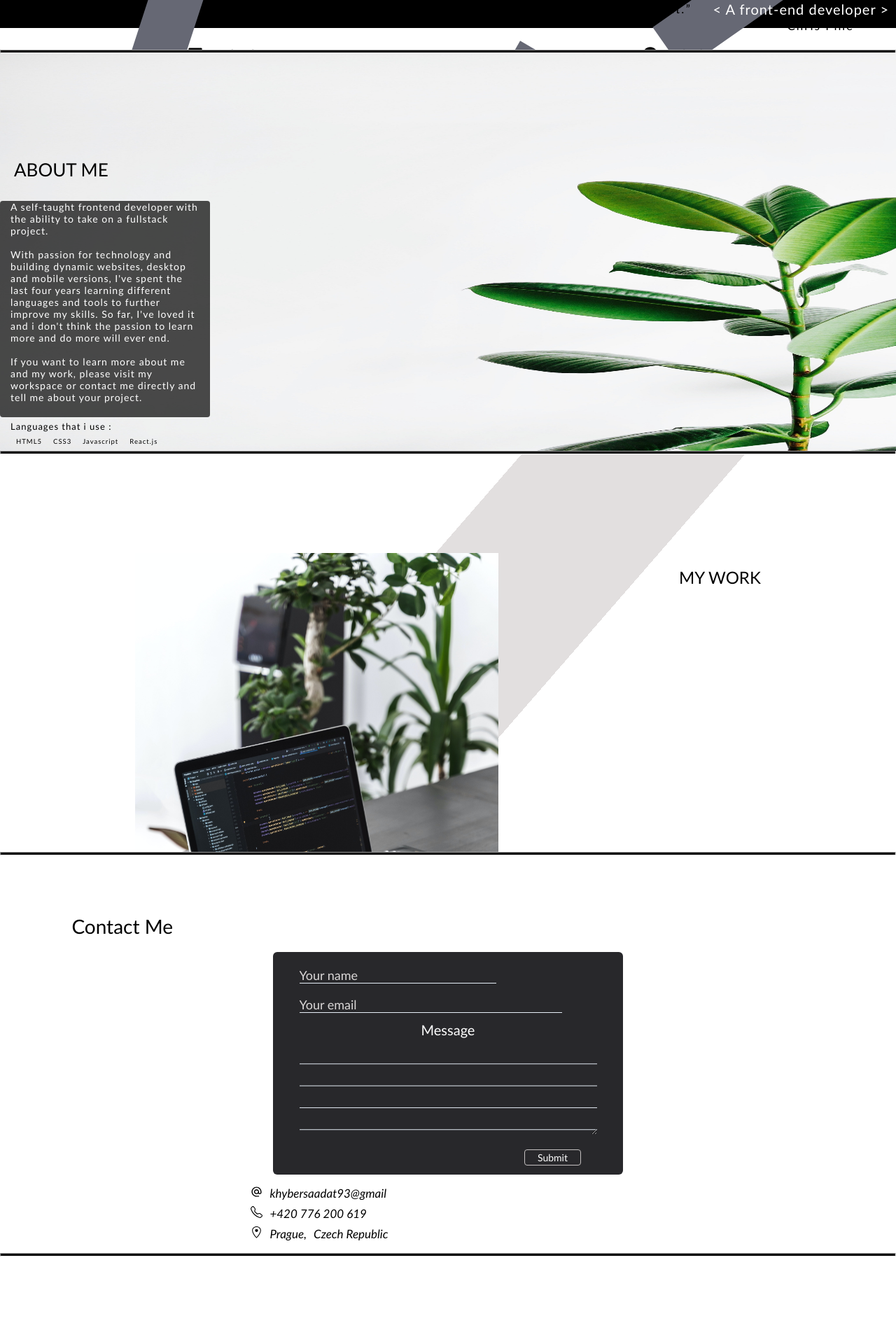
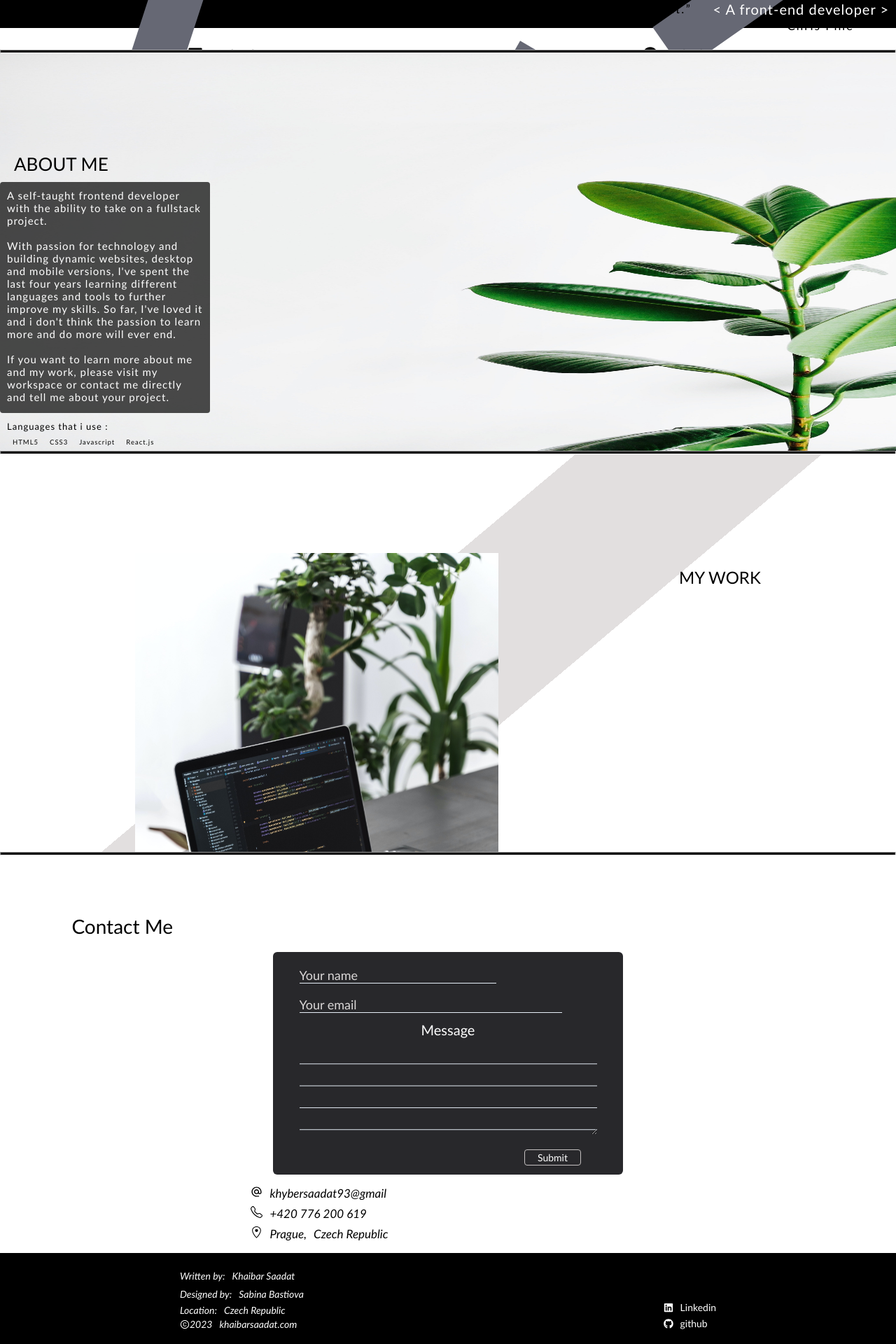
Before and after one commit to khybe/my-portfolio-1.0, a React (Create React App) app: page / in a window 1280 px wide. Shown: the part 497-2417 px from the top of the page at 70% size. Before the commit the page ends 2292 px from the top, so only its background shows below. Built offline with nearby package versions, Linux system fonts and the light colour scheme; the HTML template or start-up script is replaced by a standard one.

Commit message:
Initialize footer and refactor a bit more about-me and my-work sections for mobile responsiveness

```diff
--- a/src/App.js
+++ b/src/App.js
@@ -17,7 +17,6 @@ function App() {
       <MyWork />
       <HorizLine />
       <ContactMe />
-      <HorizLine />
     </Layout>
   );
 }
--- a/src/components/about-me/AboutMe.css
+++ b/src/components/about-me/AboutMe.css
@@ -11,26 +11,27 @@
   padding-top: 8%;
 }
 
+#about-me .title {
+  font-size: 2.6rem;
+  font-weight: 300;
+  margin-top: 4rem;
+  margin-bottom: 1rem;
+  margin-left: 2rem;
+}
+
 .contents-ctr {
-  width: 88%;
+  width: 89%;
   max-width: 300px;
   position: relative;
-}
-
-.contents-ctr .title {
-  font-size: 2.6rem;
-  font-weight: 300;
-  margin-top: 16%;
-  margin-left: 2rem;
 }
 
 .bio-bg,
 .bio {
   width: 100%;
-  min-height: 67%;
-  padding: 10% 1.5rem;
+  min-height: 75.5%;
+  padding: 1rem;
   position: absolute;
-  top: 3.8vh;
+  top: 0;
   left: 0;
 }
 
@@ -42,7 +43,7 @@
 
 .bio {
   color: #fff;
-  font-size: 1.4rem;
+  font-size: 1.5rem;
   letter-spacing: 0.1rem;
   z-index: 2;
 }
@@ -54,7 +55,7 @@
 }
 
 .bio .tools {
-  margin-top: 1.5rem;
+  margin-top: 1.2rem;
 }
 
 .languages h4,
--- a/src/components/about-me/AboutMe.js
+++ b/src/components/about-me/AboutMe.js
@@ -7,8 +7,8 @@ import "./AboutMe.css";
 const AboutMe = (props) => {
   return (
     <section id="about-me">
+      <h2 className="title">ABOUT ME</h2>
       <div className="contents-ctr">
-        <h2 className="title">ABOUT ME</h2>
         <div className="bio">
           <p>
             A self-taught frontend developer with the ability to take on a
--- a/src/components/layout/Footer.css
+++ b/src/components/layout/Footer.css
@@ -0,0 +1,39 @@
+/* ----Mobile-First---- */
+#footer {
+  background-color: #000;
+  color: #fff;
+  font-size: 1.4rem;
+  width: 100vw;
+  min-width: 300px;
+  height: 13rem;
+  padding: 1.8rem 0;
+  display: flex;
+  flex-direction: row-reverse;
+  justify-content: space-around;
+}
+
+.footer-nav {
+  display: none;
+}
+
+.footer-links {
+  display: flex;
+  flex-direction: column;
+  justify-content: end;
+}
+
+#footer span {
+  margin-left: 1rem;
+}
+
+#footer a {
+  color: #fff;
+  text-decoration: none;
+}
+
+#footer a,
+#footer p {
+  margin: 0.3rem 0;
+  display: flex;
+  align-items: center;
+}
--- a/src/components/layout/Footer.js
+++ b/src/components/layout/Footer.js
@@ -0,0 +1,68 @@
+import "./Footer.css";
+import { FaGithub } from "react-icons/fa";
+import { FaLinkedin } from "react-icons/fa";
+import { AiOutlineCopyright } from "react-icons/ai";
+
+const Footer = () => {
+  return (
+    <section id="footer">
+      <nav className="footer-nav">
+        <ul>
+          <li>
+            <a href="#home">Home</a>
+          </li>
+          <li>
+            <a href="#about-me">About Me</a>
+          </li>
+          <li>
+            <a href="#my-work">My Work</a>
+          </li>
+          <li>
+            <a href="#contacts">Contacts</a>
+          </li>
+          <li>
+            <a href="#contact-me">Contact Me</a>
+          </li>
+        </ul>
+      </nav>
+      <div className="footer-links">
+        <a
+          href="https://www.linkedin.com/in/khaibar-saadat-6a3858208/"
+          target="_blank"
+          rel="noreferrer"
+        >
+          <FaLinkedin />
+          <span>Linkedin</span>
+        </a>
+        <a href="https://github.com/khybe" target="_blank" rel="noreferrer">
+          <FaGithub />
+          <span>github</span>
+        </a>
+      </div>
+      <address className="created-by">
+        <p>
+          Written by:
+          <span>
+            <a href="mailto:khybersaadat93@gmail">Khaibar Saadat</a>
+          </span>
+        </p>
+        <p>
+          Designed by:
+          <span>
+            <a href="sabina.bastiova@gmail.com">Sabina Bastiova</a>
+          </span>
+        </p>
+        <p>
+          Location: <span> Czech Republic</span>
+        </p>
+        <p>
+          <AiOutlineCopyright />
+          2023
+          <span>khaibarsaadat.com</span>
+        </p>
+      </address>
+    </section>
+  );
+};
+
+export default Footer;
--- a/src/components/layout/Layout.js
+++ b/src/components/layout/Layout.js
@@ -1,12 +1,14 @@
 import { Fragment } from "react";
 
 import Navbar from "./Navbar";
+import Footer from "./Footer";
 
 const Layout = (props) => {
   return (
     <Fragment>
       <Navbar />
       <main>{props.children}</main>
+      <Footer />
     </Fragment>
   );
 };
--- a/src/components/my-work/MyWork.css
+++ b/src/components/my-work/MyWork.css
@@ -13,7 +13,7 @@
   flex-direction: column;
   align-items: center;
   background: linear-gradient(
-    -49deg,
+    -40deg,
     #fff 0,
     #fff 40%,
     #e2dfdf 40%,
--- a/src/index.css
+++ b/src/index.css
@@ -42,3 +42,12 @@ body::-webkit-scrollbar-thumb {
 body::-webkit-scrollbar-thumb:hover {
   background: #555;
 }
+
+/* Allow scroll on x axis up to 320px width*/
+@media screen and (max-width: 319px) {
+  html,
+  body {
+    overflow-y: scroll;
+    overflow-x: scroll;
+  }
+}
```
